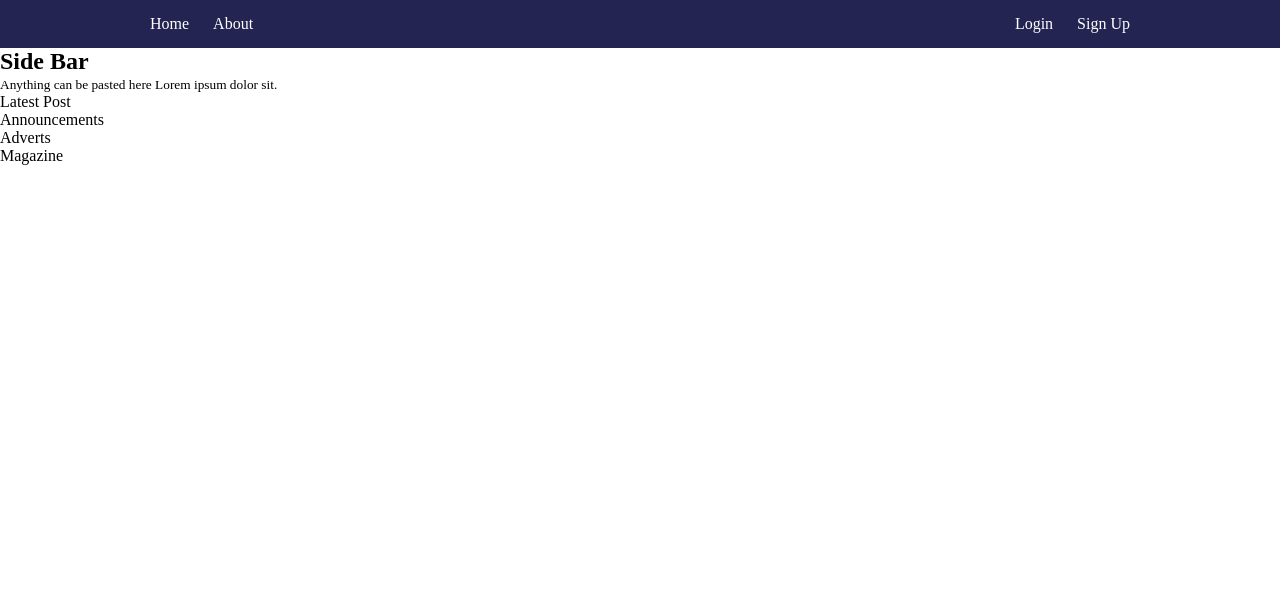
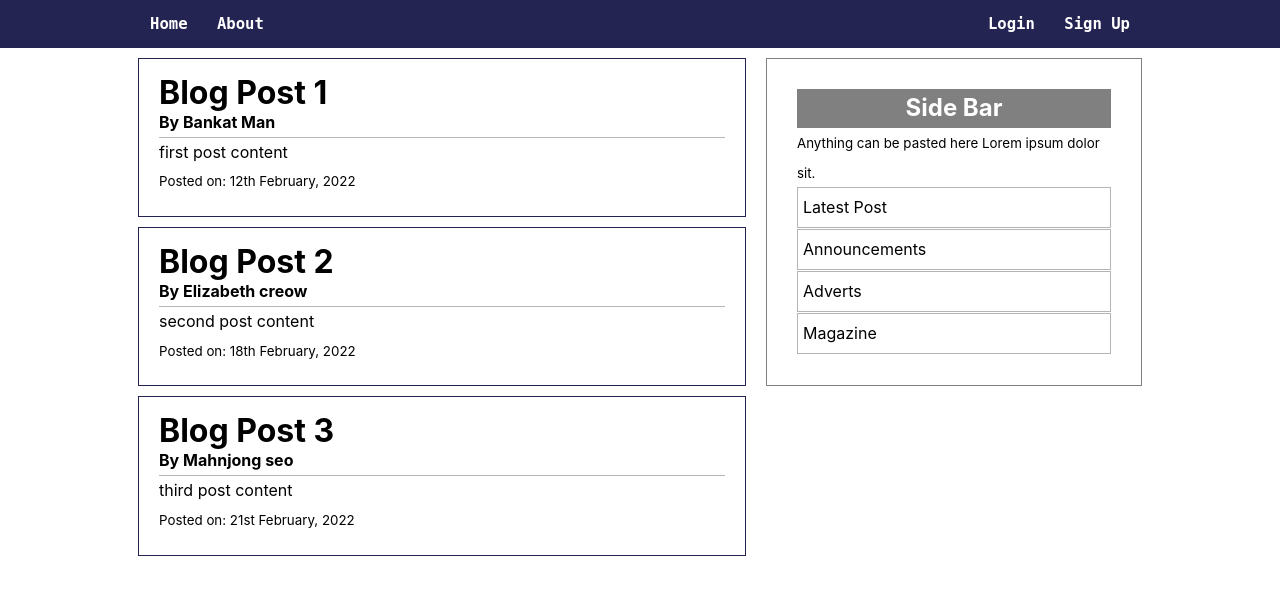
Before and after one commit to mananuf/blog, a Flask app: page / in a window 1280 px wide. Shown: the top 595 px of the page. Run offline with Flask 2, Linux system fonts and the light colour scheme.

```diff
--- a/blog.py
+++ b/blog.py
@@ -3,9 +3,30 @@ from flask import Flask,render_template,url_for
 app = Flask(__name__)
 
 
+posts = [ #an array/list of dictionaries, containing blog post
+    {
+        'title': 'Blog Post 1',
+        'author': 'Bankat Man',
+        'content': 'first post content',
+        'date': '12th February, 2022'
+    },
+    {
+        'title': 'Blog Post 2',
+        'author': 'Elizabeth creow',
+        'content': 'second post content',
+        'date': '18th February, 2022'
+    },
+    {
+        'title': 'Blog Post 3',
+        'author': 'Mahnjong seo',
+        'content': 'third post content',
+        'date': '21st February, 2022'
+    }
+]
+
 @app.route("/")
 def home():
-    return render_template("index.html")
+    return render_template("index.html", posts = posts)
 
 
 @app.route("/about")
--- a/static/css/main.css
+++ b/static/css/main.css
@@ -8,6 +8,9 @@
     background-color: rgb(36, 36, 82);
     padding: 15px;
     width: 100%;
+    font-family: monospace;
+    font-size: larger;
+    font-weight: bold;
 }
 
 .header .nav{
@@ -43,3 +46,48 @@
     color: white;
     padding: 10px;
 }
+
+.container{
+    display: flex;
+    flex-wrap: wrap;
+    width: 80%;
+    margin: 0 auto;
+    overflow: hidden;
+    font-family: -apple-system, BlinkMacSystemFont, 'Segoe UI', Roboto, Oxygen, Ubuntu, Cantarell, 'Open Sans', 'Helvetica Neue', sans-serif;
+    line-height: 1.8em;
+}
+
+.post{
+    flex: 2;
+}
+.container .post div{
+    padding: 20px;
+    margin: 10px;
+    border: 1px solid rgb(36, 36, 82);
+    /* width: 100%; */
+}
+.container .post h4 {
+    border-bottom: 0.5px solid rgba(128, 128, 128, 0.575);
+}
+
+.side-content{
+    flex: 1;
+    border: 1px solid rgb(128, 128, 128);
+    padding: 30px;
+    margin: 10px;
+    align-self: flex-start;
+}
+.side-content h2{
+    background-color: rgb(128, 128, 128);
+    color: white;
+    text-align: center;
+    padding: 5px;
+}
+.side-content ul{
+    list-style-type: none;
+}
+.side-content li{
+    border: 1px solid rgba(128, 128, 128, 0.589);
+    padding: 5px;
+    margin-bottom: 1px;
+}
```
Also changed, not shown: templates/about.html (+4 -28 lines).
